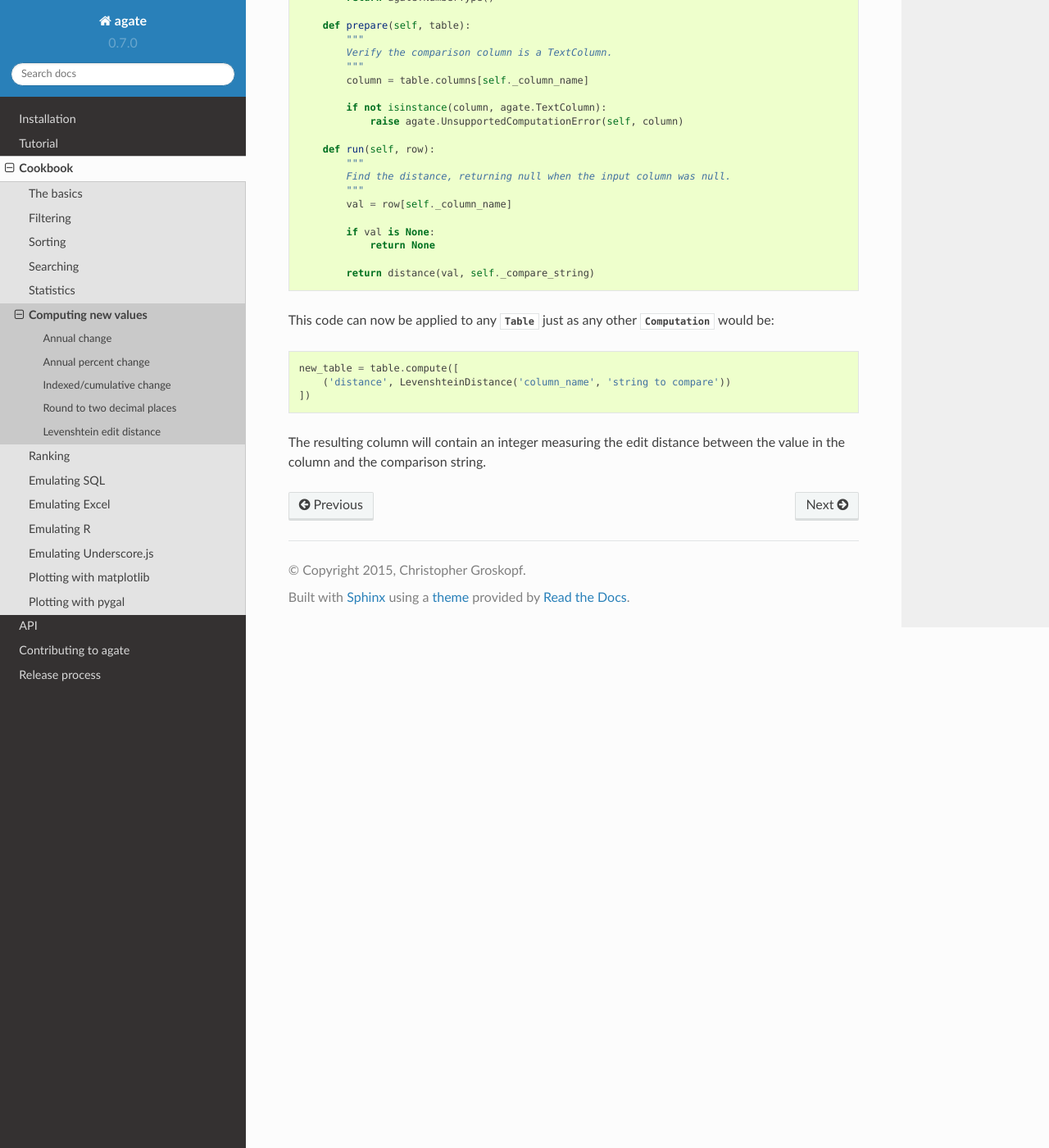
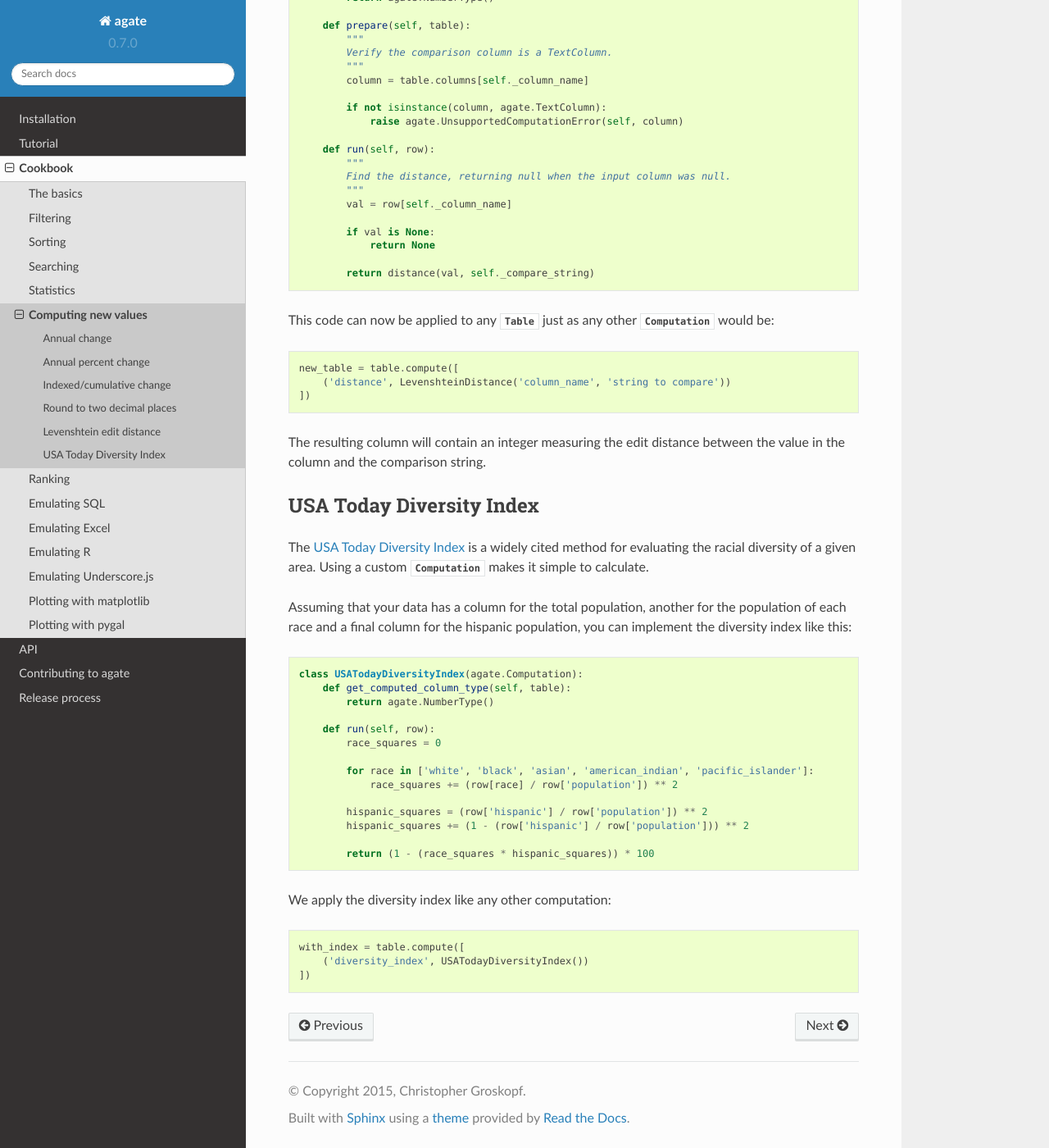
Before and after one commit to wireservice/agate, a Sphinx documentation site: the page built from docs/cookbook/calculations.rst, in a window 1280 px wide and 1400 px high, scrolled down 2310 px. Shown: the whole window at 82% size. Built offline with Sphinx 7.4.7 and the Read the Docs theme 2.0.0, drawn with Linux system fonts in a browser that asks for light colours.

Commit message:
Cookbook: USA Today diversity index.

```diff
--- a/docs/cookbook/calculations.rst
+++ b/docs/cookbook/calculations.rst
@@ -138,3 +138,35 @@ This code can now be applied to any :class:`.Table` just as any other :class:`.C
     ])
 
 The resulting column will contain an integer measuring the edit distance between the value in the column and the comparison string.
+
+USA Today Diversity Index
+=========================
+
+The `USA Today Diversity Index <http://www.usatoday.com/story/news/nation/2014/10/21/diversity-index-data-how-we-did-report/17432103/>`_ is a widely cited method for evaluating the racial diversity of a given area. Using a custom :class:`.Computation` makes it simple to calculate.
+
+Assuming that your data has a column for the total population, another for the population of each race and a final column for the hispanic population, you can implement the diversity index like this:
+
+.. code-block:: python
+
+    class USATodayDiversityIndex(agate.Computation):
+        def get_computed_column_type(self, table):
+            return agate.NumberType()
+
+        def run(self, row):
+            race_squares = 0
+
+            for race in ['white', 'black', 'asian', 'american_indian', 'pacific_islander']:
+                race_squares += (row[race] / row['population']) ** 2
+
+            hispanic_squares = (row['hispanic'] / row['population']) ** 2
+            hispanic_squares += (1 - (row['hispanic'] / row['population'])) ** 2
+
+            return (1 - (race_squares * hispanic_squares)) * 100
+
+We apply the diversity index like any other computation:
+
+.. code-block:: Python
+
+    with_index = table.compute([
+        ('diversity_index', USATodayDiversityIndex())
+    ])
```
Also changed, not shown: 1 other file.
